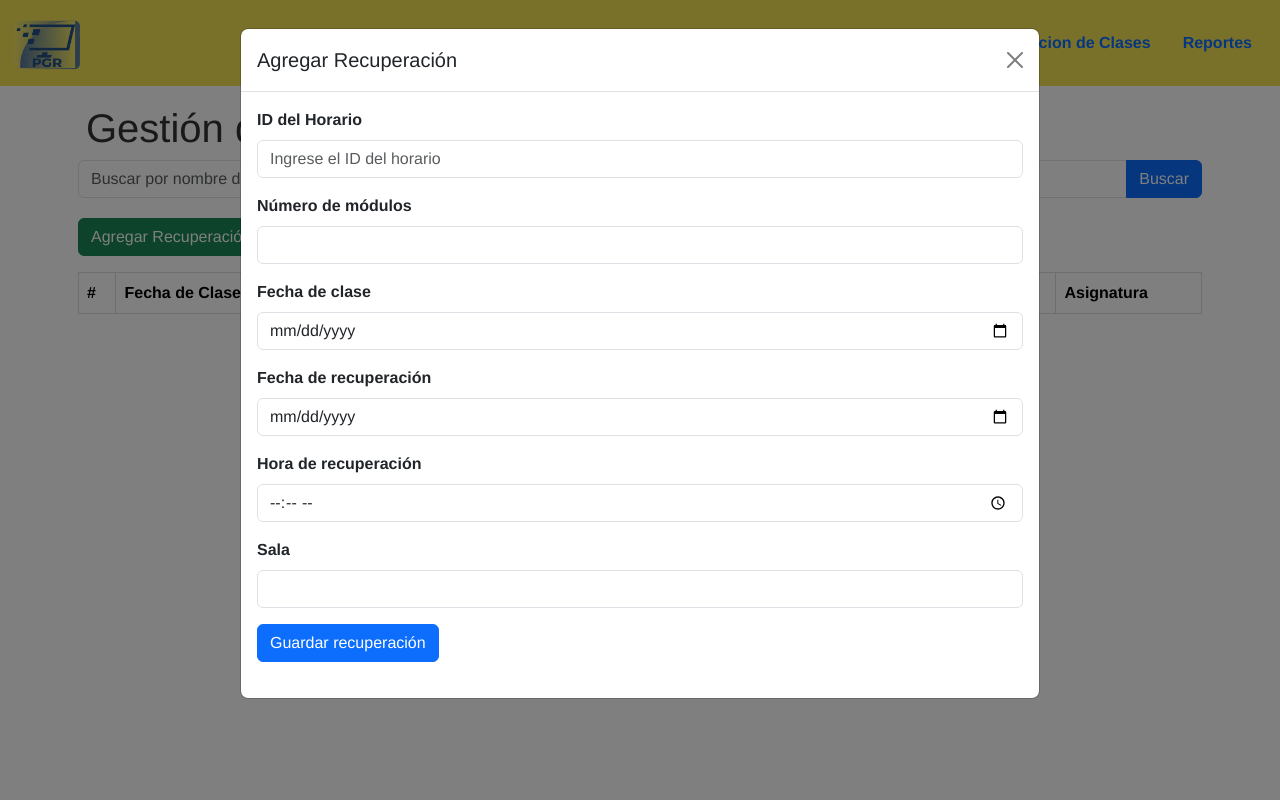
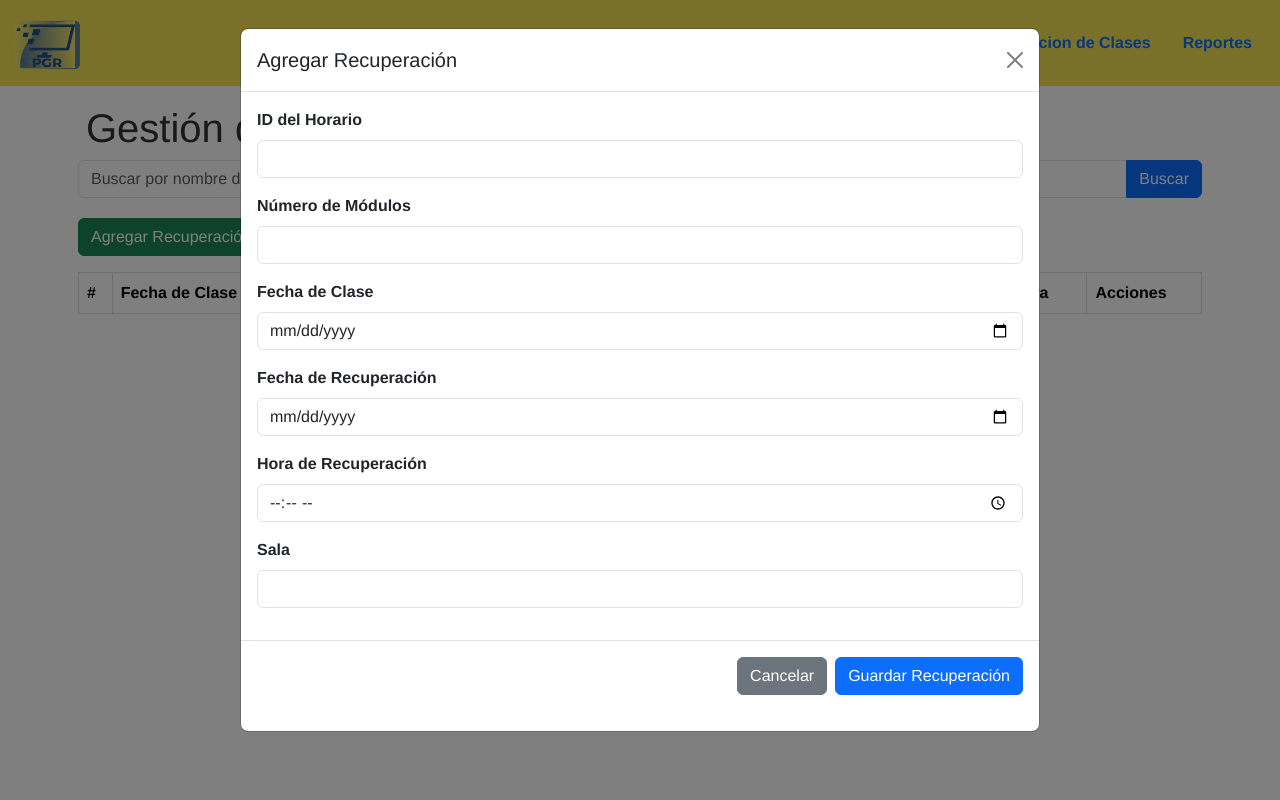
Before and after one commit to developer-felipe/CAPSTONE-GESTION-DE-REEMPLAZOS, a Django app: page /recuperacion/ in a window 1280 px wide, after a click on "Agregar Recuperación". Run offline with Django 5.2, Linux system fonts and the light colour scheme; lists and menus that the app fills with data are empty; parts of the project's set-up code (start-up, migrations or seed data) failed here and were passed over.

Commit message:
Update docente y mejora en pagina de gestión de recuperación

```diff
--- a/GPI/core/templates/base.html
+++ b/GPI/core/templates/base.html
@@ -25,7 +25,7 @@
                     <a class="nav-link" href="{% url 'reemplazos' %}">Gestion de Reemplazo</a>
                 </li>
                 <li class="nav-item">
-                    <a class="nav-link" href="{% url 'recuperacion' %}">Recuperacion de Clases</a>
+                    <a class="nav-link" href="{% url 'gestion_recuperacion' %}">Recuperacion de Clases</a>
                 </li>
                 <li class="nav-item">
                     <a class="nav-link" href="{% url 'reportes' %}">Reportes</a>
--- a/GPI/core/templates/docente.html
+++ b/GPI/core/templates/docente.html
@@ -56,8 +56,7 @@
         <div class="d-flex align-items-center p-3">
             <!-- Nombre del docente -->
             <div class="flex-grow-1">
-                <h5 class="mb-0">{{ profesor.nombre }} {{ profesor.segundo_nombre }} {{ profesor.apellido }} {{
-                    profesor.segundo_apellido }}</h5>
+                <h5 class="mb-0">{{ profesor.nombre }} {{ profesor.segundo_nombre }} {{ profesor.apellido }} {{ profesor.segundo_apellido }}</h5>
             </div>
 
             <!-- Botones alineados a la derecha con mayor separación -->
--- a/GPI/core/templates/gestion_recuperacion.html
+++ b/GPI/core/templates/gestion_recuperacion.html
@@ -21,6 +21,7 @@
     </div>
 
     <!-- Modal para agregar recuperación -->
+    <!-- Modal para agregar recuperación -->
     <div class="modal fade" id="extraLargeModal" tabindex="-1" aria-labelledby="extraLargeModalLabel" aria-hidden="true">
         <div class="modal-dialog modal-lg">
             <div class="modal-content">
@@ -28,39 +29,43 @@
                     <h5 class="modal-title" id="extraLargeModalLabel">Agregar Recuperación</h5>
                     <button type="button" class="btn-close" data-bs-dismiss="modal" aria-label="Close"></button>
                 </div>
-                <div class="modal-body">
-                    <form method="POST" action="{% url 'gestion_recuperacion' %}" id="recuperacion-form">
-                        {% csrf_token %}
+                <form id="recuperacion-form" method="POST" action="{% url 'gestion_recuperacion' %}">
+                    {% csrf_token %}
+                    <div class="modal-body">
                         <div class="mb-3">
                             <label for="horario_id_horario" class="form-label">ID del Horario</label>
-                            <input type="text" name="horario_id_horario" id="horario_id_horario" class="form-control" placeholder="Ingrese el ID del horario" required>
+                            <input type="text" name="horario_id_horario" id="horario_id_horario" class="form-control" required>
                         </div>
                         <div class="mb-3">
-                            <label for="numero_modulos" class="form-label">Número de módulos</label>
+                            <label for="numero_modulos" class="form-label">Número de Módulos</label>
                             <input type="number" name="numero_modulos" id="numero_modulos" class="form-control" required>
                         </div>
                         <div class="mb-3">
-                            <label for="fecha_clase" class="form-label">Fecha de clase</label>
+                            <label for="fecha_clase" class="form-label">Fecha de Clase</label>
                             <input type="date" name="fecha_clase" id="fecha_clase" class="form-control" required>
                         </div>
                         <div class="mb-3">
-                            <label for="fecha_recuperacion" class="form-label">Fecha de recuperación</label>
+                            <label for="fecha_recuperacion" class="form-label">Fecha de Recuperación</label>
                             <input type="date" name="fecha_recuperacion" id="fecha_recuperacion" class="form-control" required>
                         </div>
                         <div class="mb-3">
-                            <label for="hora_recuperacion" class="form-label">Hora de recuperación</label>
+                            <label for="hora_recuperacion" class="form-label">Hora de Recuperación</label>
                             <input type="time" name="hora_recuperacion" id="hora_recuperacion" class="form-control" required>
                         </div>
                         <div class="mb-3">
                             <label for="sala" class="form-label">Sala</label>
                             <input type="text" name="sala" id="sala" class="form-control" required>
                         </div>
-                        <button type="submit" class="btn btn-primary">Guardar recuperación</button>
-                    </form>
-                </div>
+                    </div>
+                    <div class="modal-footer">
+                        <button type="button" class="btn btn-secondary" data-bs-dismiss="modal">Cancelar</button>
+                        <button type="submit" class="btn btn-primary">Guardar Recuperación</button>
+                    </div>
+                </form>
             </div>
         </div>
     </div>
+
 
     {% if messages %}
     <div class="alert alert-success">
@@ -80,23 +85,85 @@
                 <th>Sala</th>
                 <th>Profesor</th>
                 <th>Asignatura</th>
+                <th>Acciones</th>
             </tr>
         </thead>
         <tbody>
             {% for rec in recuperaciones %}
             <tr>
                 <td>{{ forloop.counter }}</td>
-                {% load l10n %}
-                <td>{% localize on %}{{ rec.fecha_clase }}{% endlocalize %}</td>
-                <td>{% localize on %}{{ rec.fecha_recuperacion }}{% endlocalize %}</td>
+                <td>{{ rec.fecha_clase }}</td>
+                <td>{{ rec.fecha_recuperacion }}</td>
                 <td>{{ rec.hora_recuperacion }}</td>
                 <td>{{ rec.sala }}</td>
                 <td>{{ rec.horario.profesor_id_profesor.nombre }} {{ rec.horario.profesor_id_profesor.apellido }}</td>
                 <td>{{ rec.horario.asignatura_id_asignatura.nombre_asignatura }}</td>
+                <td>
+                    <!-- Botón de Editar -->
+                    <button class="btn btn-warning" data-bs-toggle="modal" data-bs-target="#editModal"
+                            data-id="{{ rec.id }}"
+                            data-numero_modulos="{{ rec.numero_modulos }}"
+                            data-fecha_clase="{{ rec.fecha_clase }}"
+                            data-fecha_recuperacion="{{ rec.fecha_recuperacion }}"
+                            data-hora_recuperacion="{{ rec.hora_recuperacion }}"
+                            data-sala="{{ rec.sala }}">
+                        Editar
+                    </button>
+                    <!-- Botón de Eliminar -->
+                    <form action="{% url 'gestion_recuperacion' %}" method="POST" style="display:inline;">
+                        {% csrf_token %}
+                        <button type="submit" class="btn btn-danger" name="delete_id" value="{{ rec.id }}">
+                            Eliminar
+                        </button>
+                    </form>
+                </td>
             </tr>
             {% endfor %}
         </tbody>
     </table>
+</div>
+
+
+<!-- Modal para editar recuperación -->
+<div class="modal fade" id="editModal" tabindex="-1" aria-labelledby="editModalLabel" aria-hidden="true">
+    <div class="modal-dialog modal-lg">
+        <div class="modal-content">
+            <div class="modal-header">
+                <h5 class="modal-title" id="editModalLabel">Editar Recuperación</h5>
+                <button type="button" class="btn-close" data-bs-dismiss="modal" aria-label="Close"></button>
+            </div>
+            <form id="edit-recuperacion-form" method="POST" action="{% url 'gestion_recuperacion' %}">
+                {% csrf_token %}
+                <input type="hidden" name="edit_id" id="edit_id">
+                <div class="modal-body">
+                    <div class="mb-3">
+                        <label for="numero_modulos" class="form-label">Número de Módulos</label>
+                        <input type="number" name="numero_modulos" id="numero_modulos" class="form-control" required>
+                    </div>
+                    <div class="mb-3">
+                        <label for="fecha_clase" class="form-label">Fecha de Clase</label>
+                        <input type="date" name="fecha_clase" id="fecha_clase" class="form-control" required>
+                    </div>
+                    <div class="mb-3">
+                        <label for="fecha_recuperacion" class="form-label">Fecha de Recuperación</label>
+                        <input type="date" name="fecha_recuperacion" id="fecha_recuperacion" class="form-control" required>
+                    </div>
+                    <div class="mb-3">
+                        <label for="hora_recuperacion" class="form-label">Hora de Recuperación</label>
+                        <input type="time" name="hora_recuperacion" id="hora_recuperacion" class="form-control" required>
+                    </div>
+                    <div class="mb-3">
+                        <label for="sala" class="form-label">Sala</label>
+                        <input type="text" name="sala" id="sala" class="form-control" required>
+                    </div>
+                </div>
+                <div class="modal-footer">
+                    <button type="button" class="btn btn-secondary" data-bs-dismiss="modal">Cancelar</button>
+                    <button type="submit" class="btn btn-primary">Guardar Cambios</button>
+                </div>
+            </form>
+        </div>
+    </div>
 </div>
 
 <!-- Script para manejar el formulario -->
--- a/GPI/core/views.py
+++ b/GPI/core/views.py
@@ -40,9 +40,11 @@ def docente_view(request):
             try:
                 profesor_a_eliminar = get_object_or_404(Profesor, id_profesor=id_profesor)
 
+                # Eliminar dependencias relacionadas
+                Recuperacion.objects.filter(horario__profesor_id_profesor=profesor_a_eliminar).delete()
+                Horario.objects.filter(profesor_id_profesor=profesor_a_eliminar).delete()
                 Licencia.objects.filter(profesor_id_profesor=profesor_a_eliminar).delete()
 
-                Horario.objects.filter(profesor_id_profesor=profesor_a_eliminar).delete()
 
                 profesor_a_eliminar.delete()
 
@@ -239,51 +241,73 @@ def crear_docente_view(request):
 
 
 def gestion_recuperacion(request):
-    # Recuperaciones existentes para mostrar en el HTML con las relaciones necesarias
+    mensaje_profesor = None
+    # Obtener todas las recuperaciones para mostrar al cargar la página
     recuperaciones = Recuperacion.objects.select_related(
         'horario__profesor_id_profesor',
         'horario__asignatura_id_asignatura'
-    ).all()  # Aquí usamos select_related para traer tanto al profesor como la asignatura
+    ).all()
 
-    mensaje_profesor = None
     if request.method == 'POST':
-        # Obtener los datos del formulario
-        numero_modulos = request.POST.get('numero_modulos')
-        fecha_clase = request.POST.get('fecha_clase')
-        fecha_recuperacion = request.POST.get('fecha_recuperacion')
-        hora_recuperacion = request.POST.get('hora_recuperacion')
-        sala = request.POST.get('sala')
-        horario_id = request.POST.get('horario_id_horario')
+        # Crear una nueva recuperación
+        if 'numero_modulos' in request.POST:
+            numero_modulos = request.POST.get('numero_modulos')
+            fecha_clase = request.POST.get('fecha_clase')
+            fecha_recuperacion = request.POST.get('fecha_recuperacion')
+            hora_recuperacion = request.POST.get('hora_recuperacion')
+            sala = request.POST.get('sala')
+            horario_id = request.POST.get('horario_id_horario')
 
-        # Verificar que el ID del horario sea válido
-        try:
-            horario = Horario.objects.get(id_horario=horario_id)
-        except Horario.DoesNotExist:
-            return render(request, 'gestion_recuperacion.html', {
-                'recuperaciones': recuperaciones,
-                'error': 'El horario no existe. Por favor verifica los datos.',
-            })
+            try:
+                # Verificar si el horario existe
+                horario = Horario.objects.get(id_horario=horario_id)
+            except Horario.DoesNotExist:
+                return render(request, 'templates/gestion_recuperacion.html', {
+                    'recuperaciones': recuperaciones,
+                    'error': 'El horario no existe. Por favor verifica los datos.',
+                })
 
-        # Obtener el profesor relacionado al horario
-        profesor = horario.profesor_id_profesor
-        mensaje_profesor = f'La recuperación corresponde al profesor {profesor.nombre} {profesor.apellido}'
+            # Crear la nueva recuperación
+            Recuperacion.objects.create(
+                numero_modulos=numero_modulos,
+                fecha_clase=fecha_clase,
+                fecha_recuperacion=fecha_recuperacion,
+                hora_recuperacion=hora_recuperacion,
+                sala=sala,
+                horario=horario
+            )
+            # Recargar las recuperaciones después de agregar una nueva
+            recuperaciones = Recuperacion.objects.select_related(
+                'horario__profesor_id_profesor',
+                'horario__asignatura_id_asignatura'
+            ).all()
 
-        # Guardar los datos de recuperación en la base de datos
-        nueva_recuperacion = Recuperacion(
-            numero_modulos=numero_modulos,
-            fecha_clase=fecha_clase,
-            fecha_recuperacion=fecha_recuperacion,
-            hora_recuperacion=hora_recuperacion,
-            sala=sala,
-            horario=horario
-        )
-        nueva_recuperacion.save()
+        # Editar una recuperación existente
+        elif 'edit_id' in request.POST:
+            edit_id = request.POST.get('edit_id')
+            recuperacion = get_object_or_404(Recuperacion, id=edit_id)
 
-        # Recargar recuperaciones actualizadas
-        recuperaciones = Recuperacion.objects.select_related(
-            'horario__profesor_id_profesor',
-            'horario__asignatura_id_asignatura'
-        ).all()
+            recuperacion.numero_modulos = request.POST.get('numero_modulos')
+            recuperacion.fecha_clase = request.POST.get('fecha_clase')
+            recuperacion.fecha_recuperacion = request.POST.get('fecha_recuperacion')
+            recuperacion.hora_recuperacion = request.POST.get('hora_recuperacion')
+            recuperacion.sala = request.POST.get('sala')
+            recuperacion.save()
+
+            recuperaciones = Recuperacion.objects.select_related(
+                'horario__profesor_id_profesor',
+                'horario__asignatura_id_asignatura'
+            ).all()
+
+        # Eliminar una recuperación existente
+        elif 'delete_id' in request.POST:
+            delete_id = request.POST.get('delete_id')
+            recuperacion = get_object_or_404(Recuperacion, id=delete_id)
+            recuperacion.delete()
+            recuperaciones = Recuperacion.objects.select_related(
+                'horario__profesor_id_profesor',
+                'horario__asignatura_id_asignatura'
+            ).all()
 
     return render(request, 'templates/gestion_recuperacion.html', {
         'recuperaciones': recuperaciones,
```
